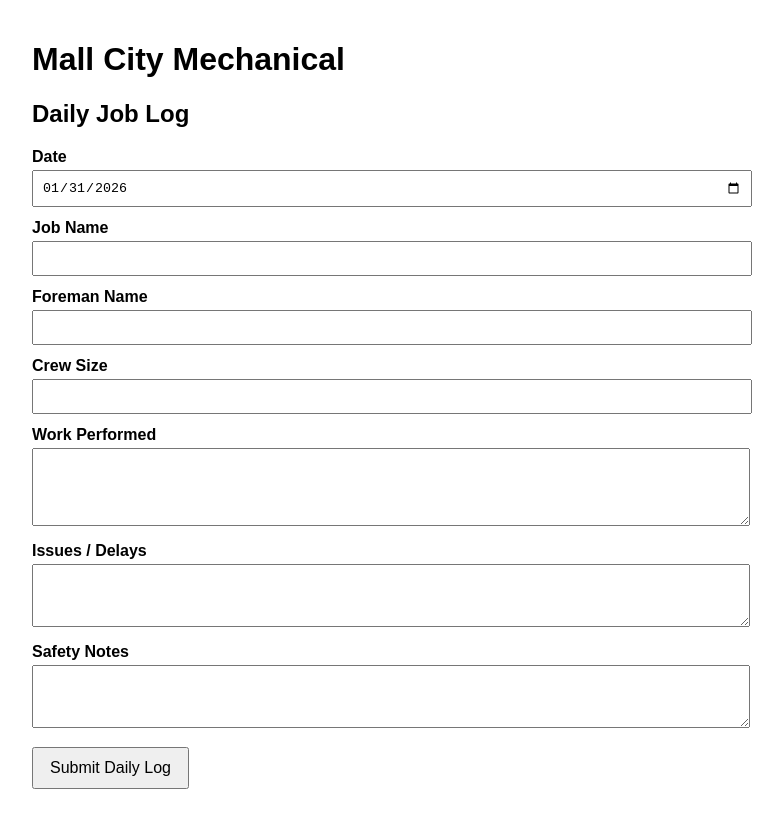
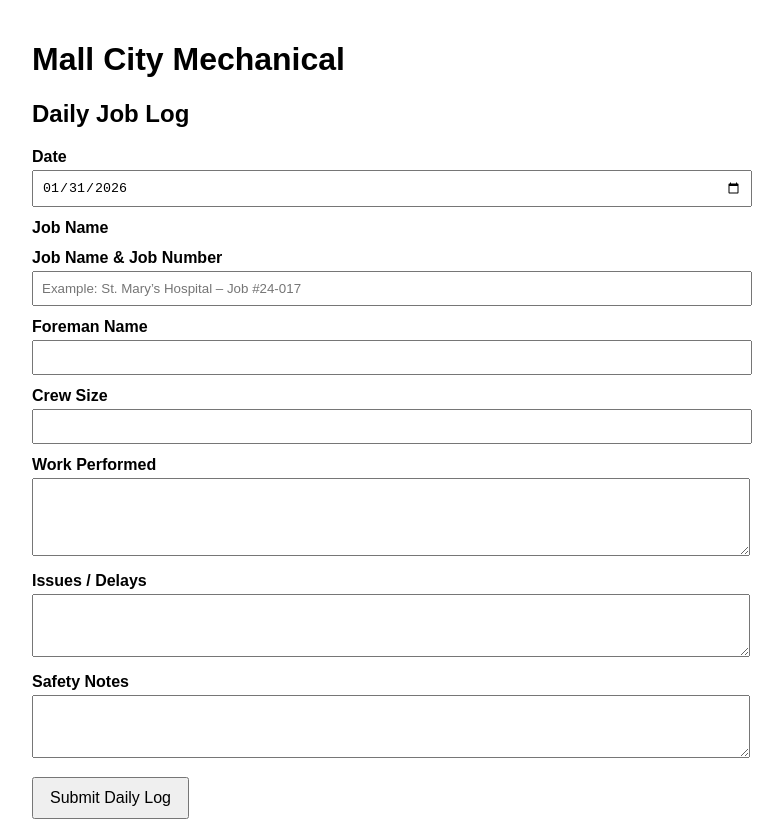
Before and after one commit to jjohnsen716/mall-city-daily-log, a Next.js app: page / in a window 1280 px wide. Shown: the whole page, without its empty margins (258-1041 px from the left). Before the commit the page ends 809 px from the top, so only its background shows below. Built offline with nearby package versions, Linux system fonts and the light colour scheme.

Commit message:
Update job field to include job number
Updated job input field to include a placeholder and label for job number.

```diff
--- a/app/page.jsx
+++ b/app/page.jsx
@@ -35,7 +35,15 @@ export default function DailyLog() {
         <input type="date" name="date" value={form.date} onChange={updateField} />
 
         <label>Job Name</label>
-        <input name="job" value={form.job} onChange={updateField} required />
+  <label>Job Name & Job Number</label>
+<input
+  name="job"
+  placeholder="Example: St. Mary’s Hospital – Job #24-017"
+  value={form.job}
+  onChange={updateField}
+  required
+/>
+
 
         <label>Foreman Name</label>
         <input name="foreman" value={form.foreman} onChange={updateField} required />
```
